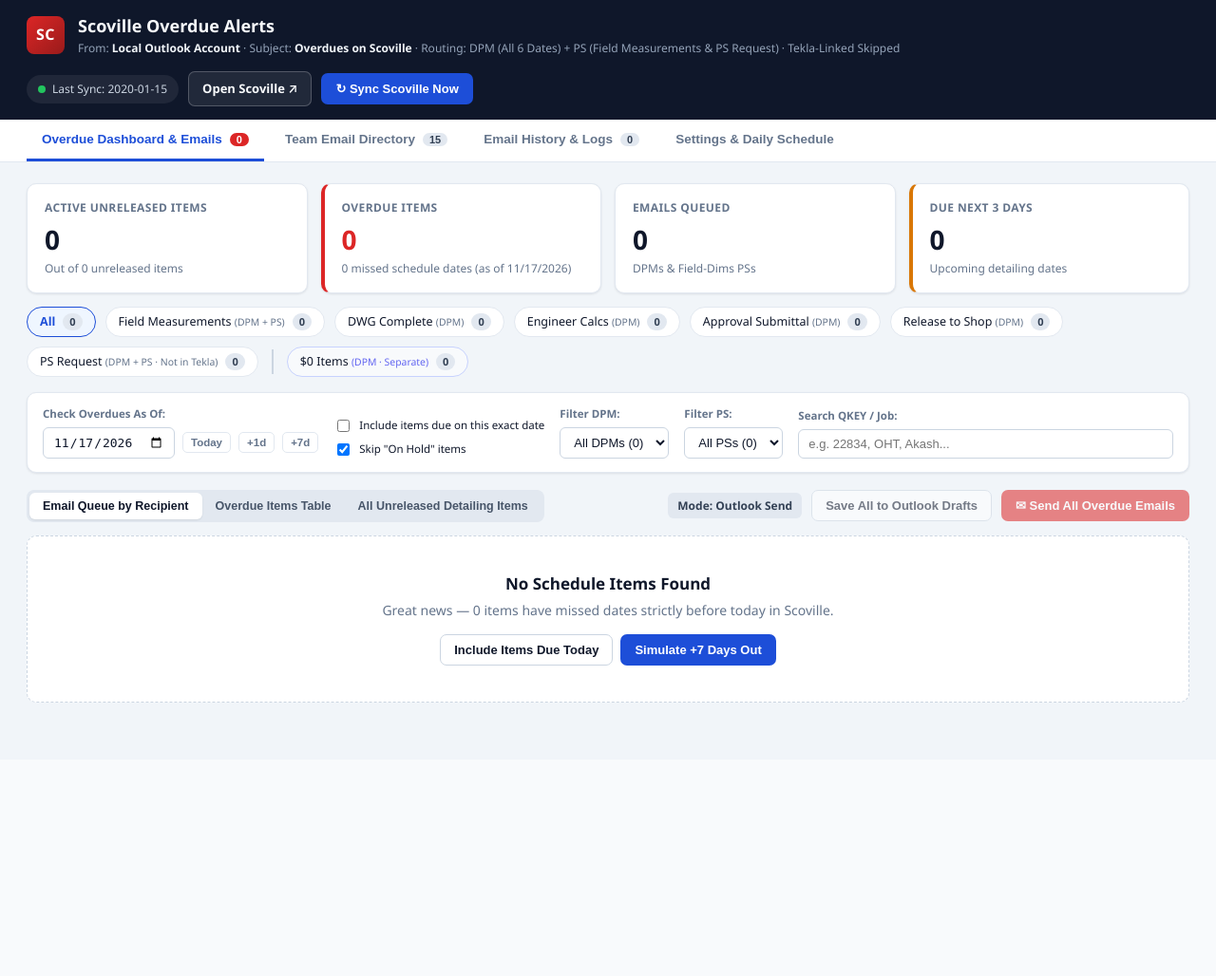
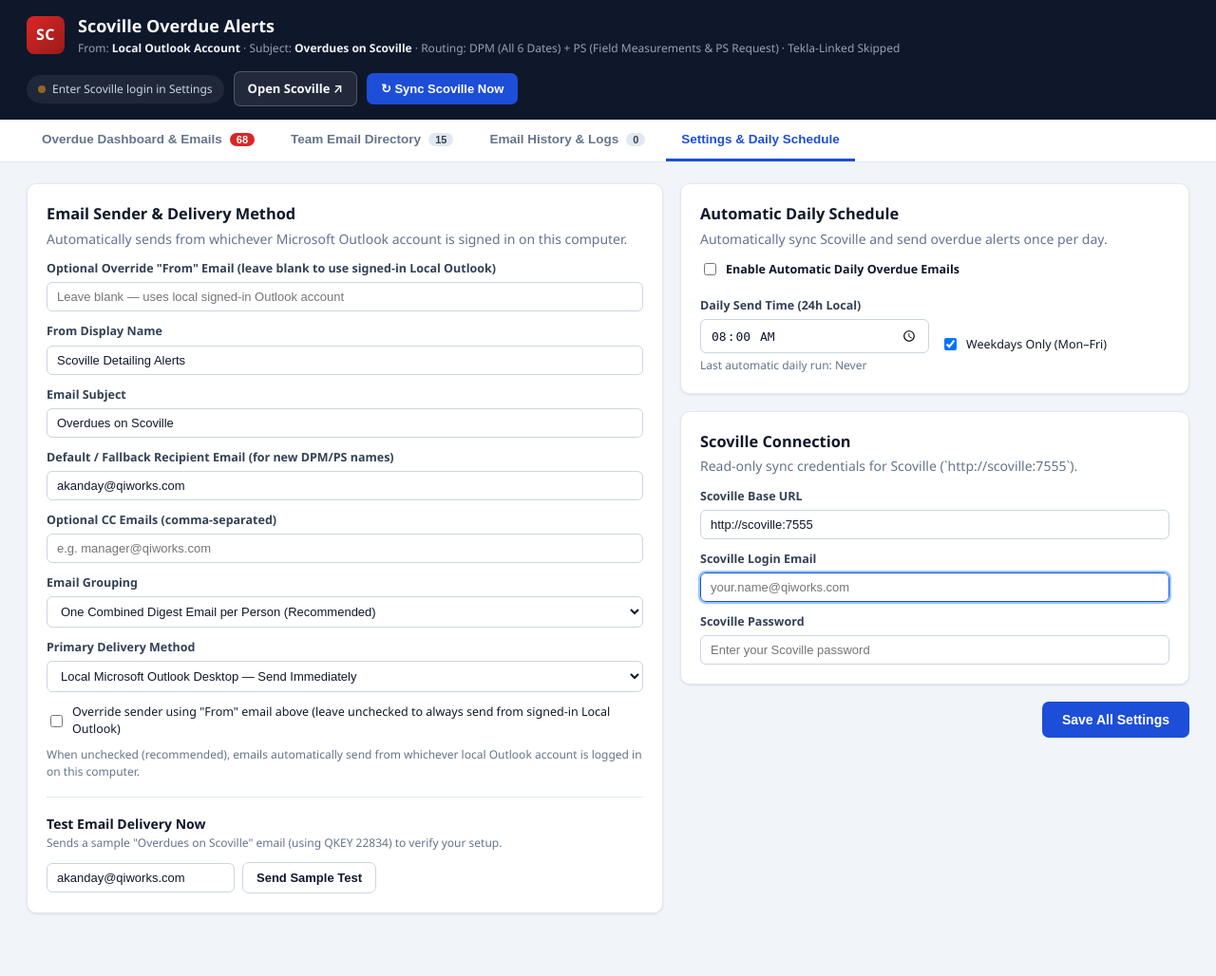
Before and after one commit to QIW-Detailing/Scoville-Overdue-Alerts, a Flask app: page / in a window 1280 px wide. Shown: the whole page at 95% size. Before the commit the page ends 740 px from the top, so only its background shows below. Run offline with Flask 3, Linux system fonts and the light colour scheme; data comes from the database, SQL or seed files in the repository; tables that the repository leaves empty hold one stand-in row (values such as "Sample post"); data that the repository does not hold is empty.

Commit message:
Fix colleague PC setup (ignore WindowsApps python stub, verify port 5055, non-blocking save settings)

```diff
--- a/app.py
+++ b/app.py
@@ -79,8 +79,9 @@ def _handle_cors_preflight():
         resp = app.make_default_options_response()
         resp.headers["Access-Control-Allow-Origin"] = request.headers.get("Origin", "*")
         resp.headers["Access-Control-Allow-Methods"] = "GET, POST, PUT, DELETE, OPTIONS"
-        resp.headers["Access-Control-Allow-Headers"] = "Content-Type"
+        resp.headers["Access-Control-Allow-Headers"] = "Content-Type, Accept"
         resp.headers["Access-Control-Allow-Private-Network"] = "true"
+        resp.headers["Access-Control-Allow-Local-Network"] = "true"
         return resp
     return None
 
@@ -89,9 +90,15 @@ def _handle_cors_preflight():
 def _add_cors_headers(resp):
     resp.headers["Access-Control-Allow-Origin"] = request.headers.get("Origin", "*")
     resp.headers["Access-Control-Allow-Methods"] = "GET, POST, PUT, DELETE, OPTIONS"
-    resp.headers["Access-Control-Allow-Headers"] = "Content-Type"
+    resp.headers["Access-Control-Allow-Headers"] = "Content-Type, Accept"
     resp.headers["Access-Control-Allow-Private-Network"] = "true"
+    resp.headers["Access-Control-Allow-Local-Network"] = "true"
     return resp
+
+
+@app.route("/api/ping", methods=["GET"])
+def api_ping():
+    return jsonify({"ok": True})
 
 
 def perform_scoville_sync() -> tuple[str, dict, list[dict]]:
@@ -132,7 +139,7 @@ def _build_current_evaluation(
     include_due_today: bool | None = None,
     exclude_on_hold: bool | None = None,
     milestone_filter: str | None = None,
-    auto_sync_if_empty: bool = True,
+    auto_sync_if_empty: bool = False,
 ) -> tuple[str | None, dict, list[dict], dict, str | None]:
     settings = db.get_settings()
     synced_at, cache_payload = db.get_sync_cache()
@@ -141,17 +148,27 @@ def _build_current_evaluation(
     zero_scanned = int(cache_payload.get("zero_value_scanned") or 0)
     sync_error = None
 
+    # On a fresh colleague PC install, warm-seed cache from bundled snapshot.json so UI loads instantly
+    if not raw_items:
+        snap_path = os.path.join(RESOURCE_DIR, "snapshot.json")
+        if os.path.isfile(snap_path):
+            try:
+                with open(snap_path, "r", encoding="utf-8") as f:
+                    snap_data = json.load(f)
+                if snap_data.get("items"):
+                    raw_items = snap_data.get("items") or []
+                    zero_items = snap_data.get("zero_value_items") or []
+                    zero_scanned = int(snap_data.get("zero_value_scanned") or 0)
+                    synced_at = snap_data.get("synced_at")
+            except Exception:
+                pass
+
     has_creds = bool(
         (settings.get("scoville_email") or "").strip()
         and (settings.get("scoville_password") or "").strip()
     )
 
-    needs_schema_resync = bool(
-        zero_items is None
-        or (raw_items and "ps_request" not in (raw_items[0].get("milestones") or {}))
-    )
-
-    if (not raw_items or needs_schema_resync) and auto_sync_if_empty and has_creds:
+    if not raw_items and auto_sync_if_empty and has_creds:
         try:
             synced_at, cache_payload, directory = perform_scoville_sync()
             raw_items = cache_payload.get("items") or []
@@ -194,7 +211,7 @@ def api_state():
         include_due_today=inc_today,
         exclude_on_hold=exc_hold,
         milestone_filter=ms_filter,
-        auto_sync_if_empty=True,
+        auto_sync_if_empty=False,
     )
     needs_creds = not bool(
         (settings.get("scoville_email") or "").strip()
--- a/static/app.js
+++ b/static/app.js
@@ -165,13 +165,14 @@ async function loadState(preserveDate = false) {
       url += `?${qs.toString()}`;
     }
     const ctrl = new AbortController();
-    const timer = setTimeout(() => ctrl.abort(), IS_GITHUB_PAGES ? 1800 : 15000);
+    const timer = setTimeout(() => ctrl.abort(), IS_GITHUB_PAGES ? 2500 : 30000);
     const res = await apiFetch(url, { signal: ctrl.signal });
     clearTimeout(timer);
     const data = await res.json();
     if (!data.ok) throw new Error(data.error || "Failed to load state");
 
     state.staticMode = false;
+    state.needsCredentials = Boolean(data.needs_credentials);
     const dlBtn = document.getElementById("btnDownloadHelper");
     if (dlBtn) dlBtn.style.display = "none";
 
@@ -190,7 +191,7 @@ async function loadState(preserveDate = false) {
       document.getElementById("chkExcludeOnHold").checked = Boolean(state.evaluation.exclude_on_hold);
     }
 
-    if (data.needs_credentials && !state.syncedAt) {
+    if (data.needs_credentials && !preserveDate) {
       dot.className = "dot syncing";
       document.getElementById("lastSyncText").textContent = "Enter Scoville login in Settings";
       renderAll();
@@ -198,6 +199,10 @@ async function loadState(preserveDate = false) {
       document.getElementById("setScovilleEmail")?.focus();
       toast("Welcome! Enter your Scoville email & password below and click Save All Settings.", "info");
       return;
+    }
+
+    if (!preserveDate && window.location.hash === "#settings") {
+      document.querySelector('.tab-btn[data-tab="settings"]')?.click();
     }
 
     if (data.sync_error) {
@@ -229,12 +234,12 @@ async function loadState(preserveDate = false) {
 
 async function triggerScovilleSync() {
   if (state.staticMode) {
-    // Re-check if the user just launched ScovilleOverdueAlerts.exe on their PC!
+    // Re-check if the user just launched Setup-This-PC.bat / Scoville Overdue Alerts shortcut on their PC!
     state.staticMode = false;
     await loadState(true);
     if (state.staticMode) {
       toast(
-        "To sync live directly from Scoville on your PC, click 'Download PC Helper (.exe)' in the top bar and run it once!",
+        "Local helper (127.0.0.1:5055) is not running yet. Extract the .zip, double-click Setup-This-PC.bat, or open http://127.0.0.1:5055 directly!",
         "info"
       );
     } else {
@@ -1072,7 +1077,19 @@ async function saveDirectory() {
   }
 }
 
+function friendlyFetchError(err) {
+  const msg = String(err?.message || err || "");
+  if (/failed to fetch|networkerror|load failed/i.test(msg)) {
+    if (IS_GITHUB_PAGES) {
+      return "Local PC Helper (127.0.0.1:5055) is not running or blocked by HTTPS. Extract the .zip, double-click Setup-This-PC.bat, and open http://127.0.0.1:5055 directly!";
+    }
+    return "Local helper service stopped responding on 127.0.0.1:5055. Double-click your 'Scoville Overdue Alerts' Desktop shortcut (or Setup-This-PC.bat) and try again.";
+  }
+  return msg || "Unexpected error";
+}
+
 async function saveSettings() {
+  const wasMissingCreds = Boolean(state.needsCredentials);
   const payload = {
     from_email: document.getElementById("setFromEmail").value.trim(),
     from_name: document.getElementById("setFromName").value.trim(),
@@ -1096,6 +1113,12 @@ async function saveSettings() {
     scoville_password: document.getElementById("setScovillePassword").value,
   };
 
+  const btn = document.getElementById("btnSaveSettings");
+  if (btn) {
+    btn.disabled = true;
+    btn.textContent = "Saving...";
+  }
+
   try {
     const res = await apiFetch("/api/settings", {
       method: "PUT",
@@ -1104,10 +1127,20 @@ async function saveSettings() {
     });
     const data = await res.json();
     if (!data.ok) throw new Error(data.error || "Could not save settings");
+    state.staticMode = false;
     toast("Settings saved!", "ok");
     await loadState(true);
+    if (wasMissingCreds && payload.scoville_email && payload.scoville_password) {
+      document.querySelector('.tab-btn[data-tab="dashboard"]')?.click();
+      await triggerScovilleSync();
+    }
   } catch (err) {
-    toast(err.message, "err");
+    toast(friendlyFetchError(err), "err");
+  } finally {
+    if (btn) {
+      btn.disabled = false;
+      btn.textContent = "Save All Settings";
+    }
   }
 }
 
--- a/templates/index.html
+++ b/templates/index.html
@@ -371,11 +371,11 @@
             </div>
             <div class="form-row">
               <label>Scoville Login Email</label>
-              <input type="email" id="setScovilleEmail" value="akanday@qiworks.com" />
+              <input type="email" id="setScovilleEmail" placeholder="your.name@qiworks.com" />
             </div>
             <div class="form-row">
               <label>Scoville Password</label>
-              <input type="password" id="setScovillePassword" />
+              <input type="password" id="setScovillePassword" placeholder="Enter your Scoville password" />
             </div>
           </div>
 
@@ -407,7 +407,7 @@
     </div>
   </div>
 
-  <script src="./static/standalone.js?v=8"></script>
-  <script src="./static/app.js?v=8"></script>
+  <script src="./static/standalone.js?v=10"></script>
+  <script src="./static/app.js?v=10"></script>
 </body>
 </html>
```
Also changed, not shown: index.html (+4 -4 lines), 5 other files.
